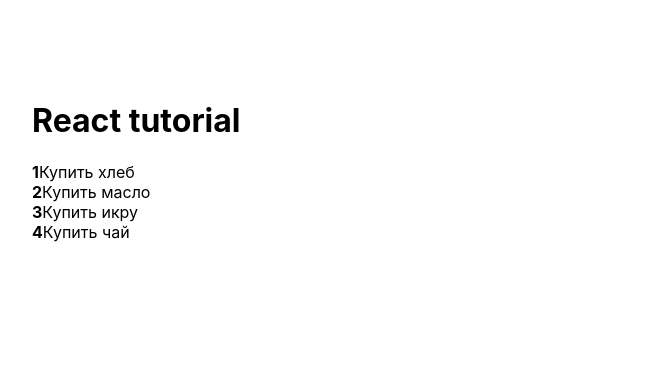
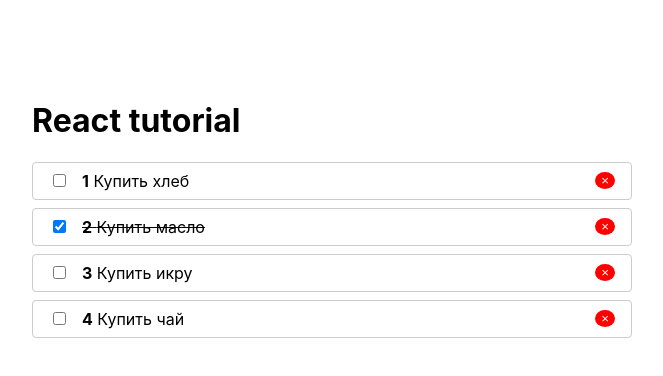
Before and after one commit to pavenkostanislav/strudy-app-1, a React (Create React App) app: page / in a window 1280 px wide. Shown: the top 376 px of the page, without its empty margins (308-971 px from the left). Built offline with nearby package versions, Linux system fonts and the light colour scheme.

Commit message:
useState

```diff
--- a/src/App.js
+++ b/src/App.js
@@ -2,16 +2,28 @@
 import TodoList from "./Todo/TodoList";
 
 function App() {
-  const todos = [
+  const [todos, setTodos] = React.useState([
     { id: 0, completed: false, title: "Купить хлеб" },
-    { id: 1, completed: false, title: "Купить масло" },
+    { id: 1, completed: true, title: "Купить масло" },
     { id: 2, completed: false, title: "Купить икру" },
     { id: 3, completed: false, title: "Купить чай" }
-  ];
+  ]);
+
+  function toggleTodo(id) {
+    setTodos(
+      todos.map(todo => {
+        if (todo.id === id) {
+          todo.completed = !todo.completed;
+        }
+        return todo;
+      })
+    );
+  }
+
   return (
     <div className='wrapper'>
       <h1>React tutorial</h1>
-      <TodoList todos={todos}></TodoList>
+      <TodoList todos={todos} onToggle={toggleTodo}></TodoList>
     </div>
   );
 }
--- a/src/Todo/TodoItem.js
+++ b/src/Todo/TodoItem.js
@@ -1,18 +1,51 @@
 import React from "react";
 import PropTypes from "prop-types";
 
-function TodoItem({ todo, index }) {
+const styles = {
+  li: {
+    display: "flex",
+    justifyContent: "space-between",
+    alignItems: "center",
+    padding: ".5rem 1rem",
+    border: "1px solid #ccc",
+    borderRadius: "4px",
+    marginBottom: ".5rem"
+  },
+  input: {
+    marginRight: "1rem"
+  }
+};
+
+function TodoItem({ todo, index, onChange }) {
+  console.log("todo", todo);
+  const classes = [];
+
+  if (todo.completed) {
+    classes.push("done");
+  }
   return (
-    <li>
-      <strong>{index + 1}</strong>
-      {todo.title}
+    <li style={styles.li}>
+      <span className={classes.join(" ")}>
+        <input
+          type='checkbox'
+          checked={todo.completed}
+          style={styles.input}
+          onChange={() => onChange(todo.id)}
+        />
+        <strong>{index + 1}</strong>
+        &nbsp;
+        {todo.title}
+      </span>
+
+      <button className='rm'>&times;</button>
     </li>
   );
 }
 
 TodoItem.propTypes = {
   todo: PropTypes.object.isRequired,
-  index: PropTypes.number
+  index: PropTypes.number,
+  onChange: PropTypes.func.isRequired
 };
 
 export default TodoItem;
--- a/src/Todo/TodoList.js
+++ b/src/Todo/TodoList.js
@@ -14,14 +14,22 @@
   return (
     <ul style={styles.ul}>
       {props.todos.map((todo, index) => {
-        return <TodoItem todo={todo} key={todo.id} index={index} />;
+        return (
+          <TodoItem
+            todo={todo}
+            key={todo.id}
+            index={index}
+            onChange={props.onToggle}
+          />
+        );
       })}
     </ul>
   );
 }
 
 TodoList.propTypes = {
-  todos: PropTypes.arrayOf(PropTypes.object).isRequired
+  todos: PropTypes.arrayOf(PropTypes.object).isRequired,
+  onToggle: PropTypes.func.isRequired
 };
 
 export default TodoList;
--- a/src/index.css
+++ b/src/index.css
@@ -1,14 +1,14 @@
 body {
   margin: 0;
-  font-family: -apple-system, BlinkMacSystemFont, 'Segoe UI', 'Roboto', 'Oxygen',
-    'Ubuntu', 'Cantarell', 'Fira Sans', 'Droid Sans', 'Helvetica Neue',
+  font-family: -apple-system, BlinkMacSystemFont, "Segoe UI", "Roboto", "Oxygen",
+    "Ubuntu", "Cantarell", "Fira Sans", "Droid Sans", "Helvetica Neue",
     sans-serif;
   -webkit-font-smoothing: antialiased;
   -moz-osx-font-smoothing: grayscale;
 }
 
 code {
-  font-family: source-code-pro, Menlo, Monaco, Consolas, 'Courier New',
+  font-family: source-code-pro, Menlo, Monaco, Consolas, "Courier New",
     monospace;
 }
 
@@ -17,3 +17,13 @@
   margin: 0 auto;
   width: 600px;
 }
+
+.rm {
+  background: red;
+  border-radius: 50%;
+  color: #fff;
+  border: none;
+}
+.done {
+  text-decoration: line-through;
+}
```
